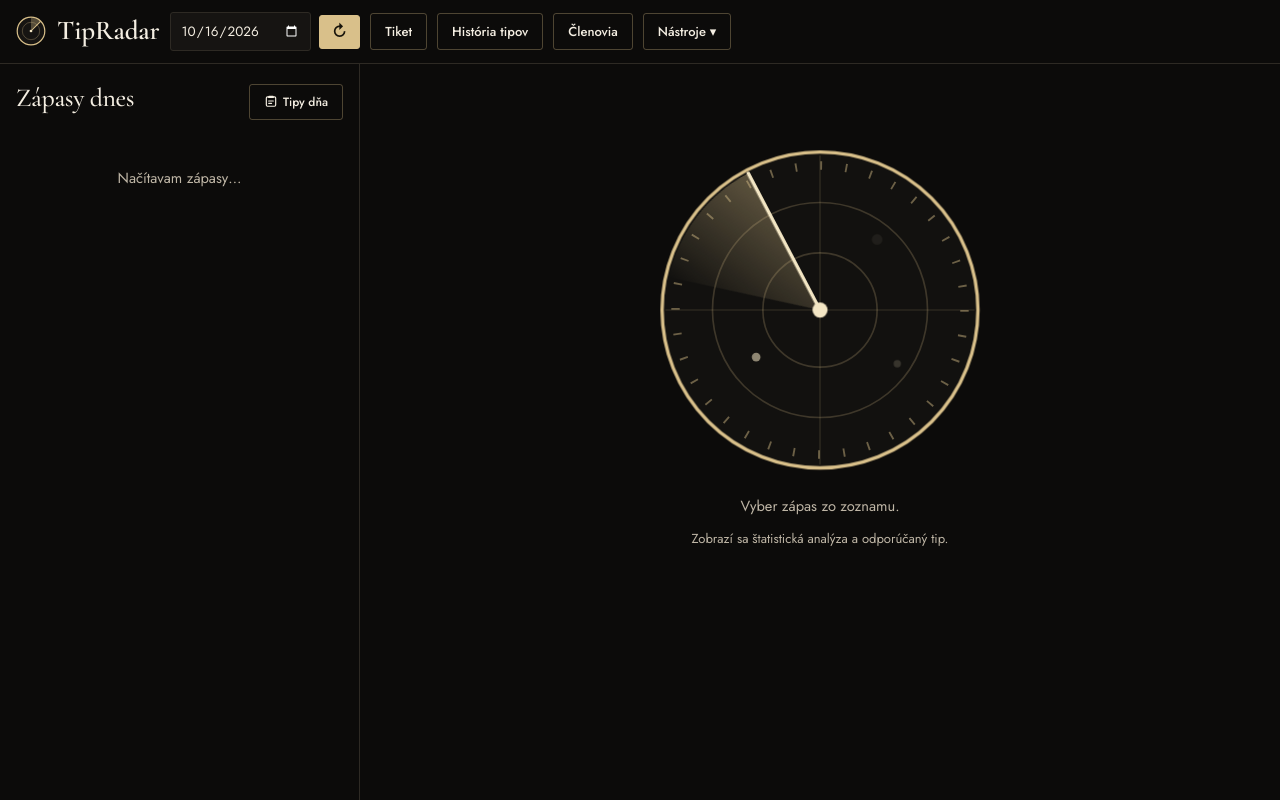
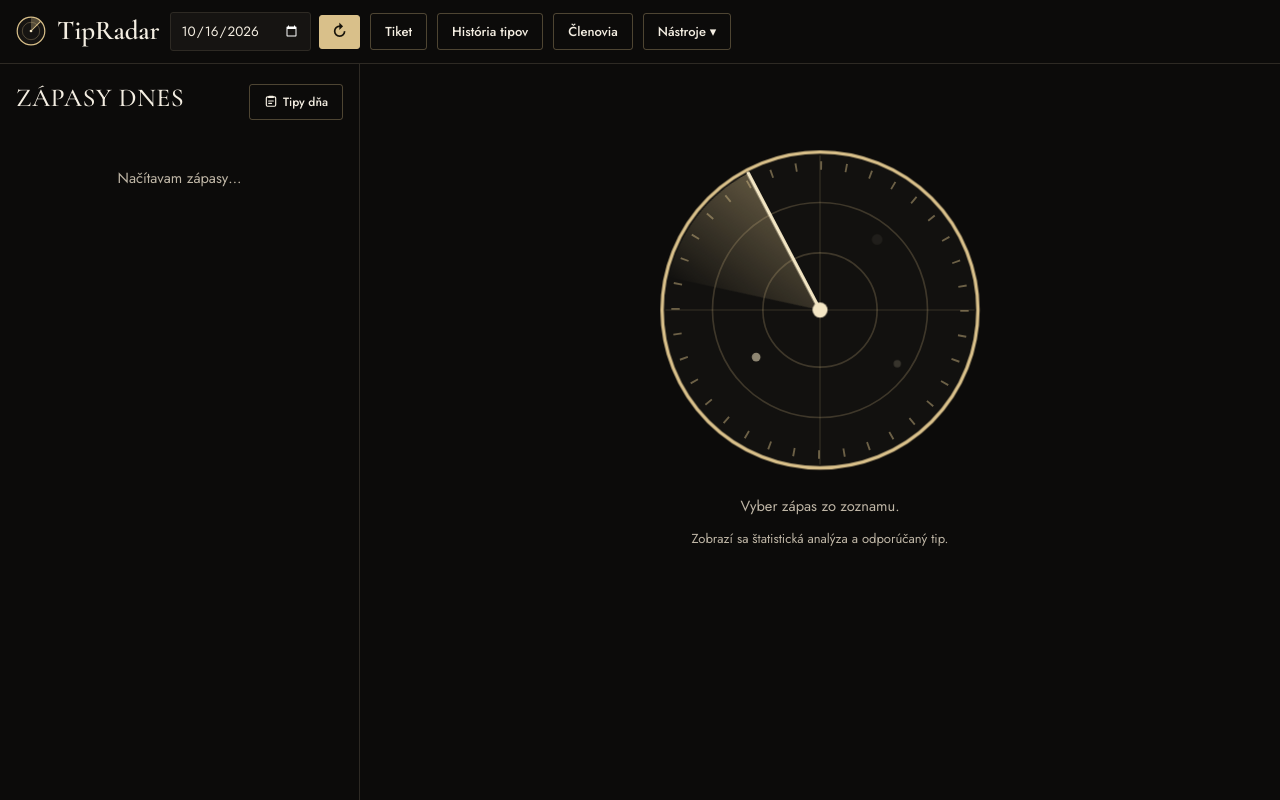
Before and after one commit to piski17/football-tips-web, a website: page public/index.html in a window 1280 px wide. Drawn offline with nearby package versions, Linux system fonts and the light colour scheme; no server answers.

Commit message:
Appka: nadpisy velkymi pismenami ako na webe
Co-Authored-By: Claude Opus 5.5 (1M context) <noreply@anthropic.com>
Claude-Session: https://claude.ai/code/session_018ZHHXYEHy25gUDrvpq2Hj5

```diff
--- a/public/style.css
+++ b/public/style.css
@@ -1855,3 +1855,6 @@ details.low-value-list[open] > summary { margin-bottom: 6px; }
 /* písmo nadpisov Cormorant Garamond: čísla v rovnakej výške (nie „starodávne“ skákajúce číslice) */
 body { font-variant-numeric: lining-nums; }
 h1, h2, h3, h4 { font-weight: 700; letter-spacing: 0; }
+
+/* nadpisy veľkými písmenami ako na tipradar.eu (logo a názvy tímov ostávajú) */
+h2:not(.match-header-teams), h3 { text-transform: uppercase; letter-spacing: .02em; }
```
